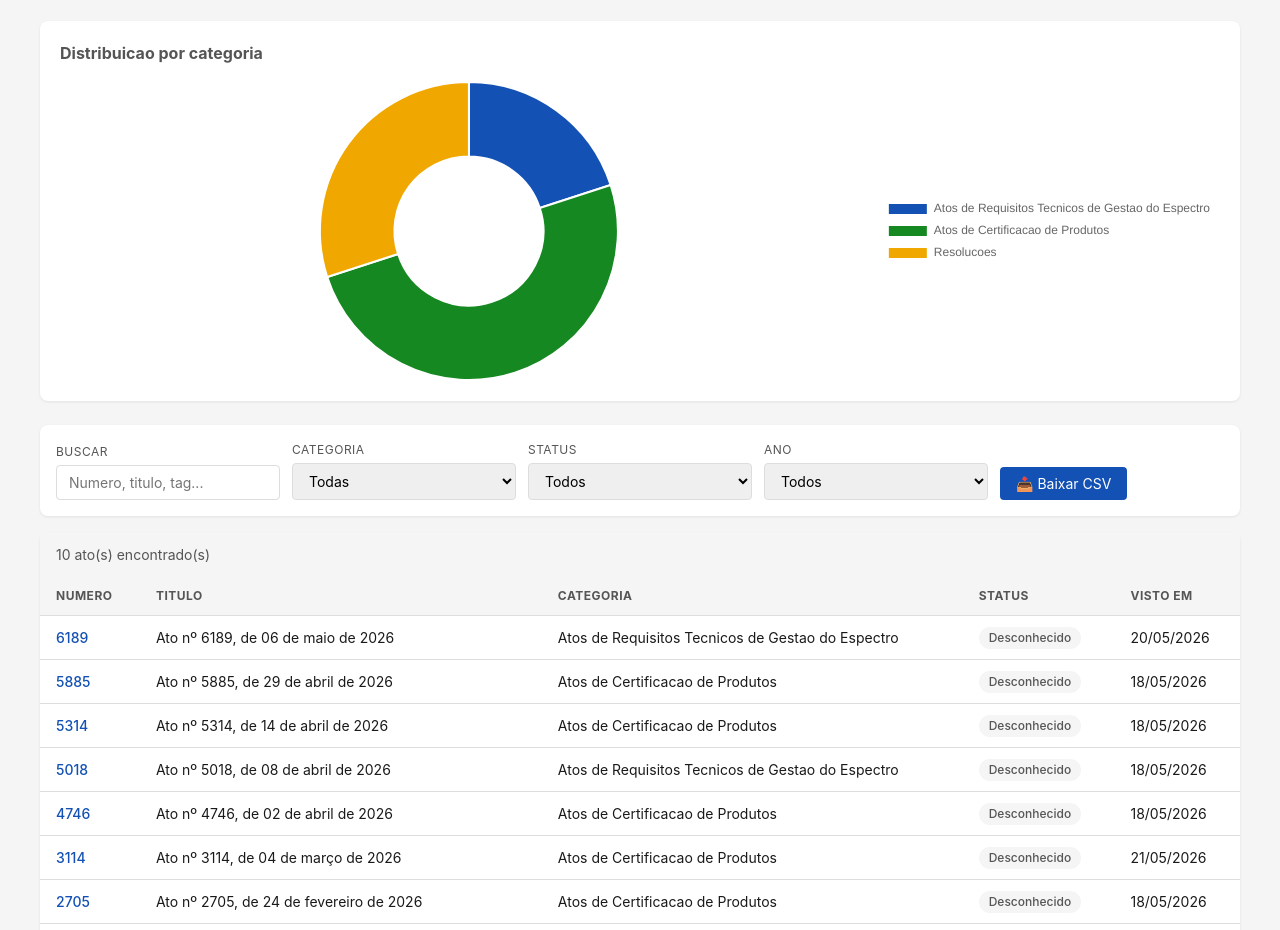
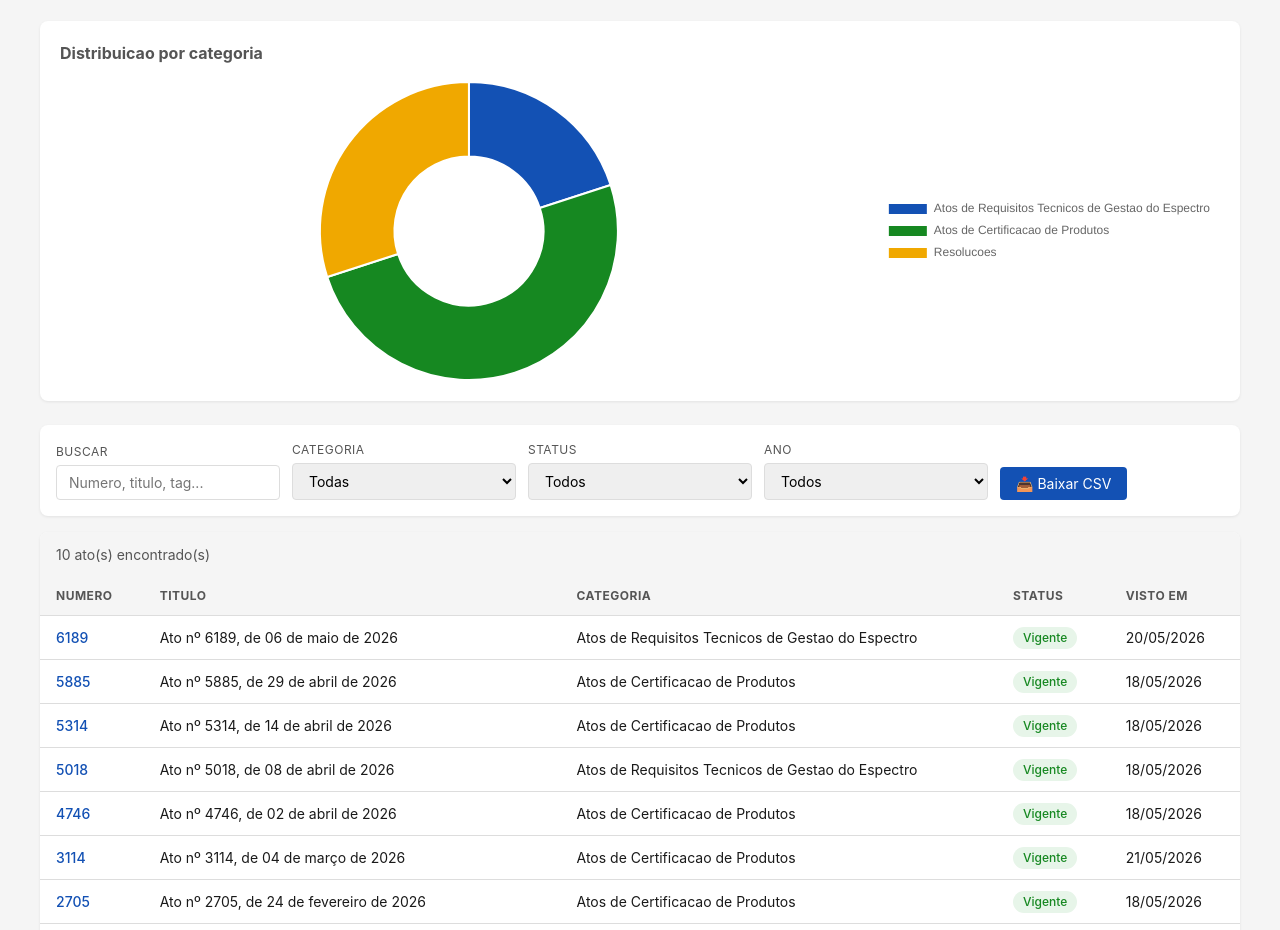
Before and after one commit to ToledoMatheus/monitor-anatel, a plain HTML site: page docs/index.html in a window 1280 px wide. Shown: the part 292-1222 px from the top of the page. Drawn offline with nearby package versions, Linux system fonts and the light colour scheme.

Commit message:
Atualizar estado e relatorio - 2026-05-29

```diff
--- a/docs/dados.json
+++ b/docs/dados.json
@@ -7,9 +7,9 @@
       "ano": 2026,
       "numero": "6189",
       "titulo": "Ato nº 6189, de 06 de maio de 2026",
-      "status": "Desconhecido",
+      "status": "Vigente",
       "primeira_vez_visto": "2026-05-20T14:53:09+00:00",
-      "ultima_vez_visto": "2026-05-29T01:21:15+00:00"
+      "ultima_vez_visto": "2026-05-29T01:31:40+00:00"
     },
     {
       "url": "https://informacoes.anatel.gov.br/legislacao/atos-de-certificacao-de-produtos/2026/2141-ato-5885",
@@ -18,9 +18,9 @@
       "ano": 2026,
       "numero": "5885",
       "titulo": "Ato nº 5885, de 29 de abril de 2026",
-      "status": "Desconhecido",
+      "status": "Vigente",
       "primeira_vez_visto": "2026-05-18T02:27:06+00:00",
-      "ultima_vez_visto": "2026-05-29T01:21:15+00:00"
+      "ultima_vez_visto": "2026-05-29T01:31:40+00:00"
     },
     {
       "url": "https://informacoes.anatel.gov.br/legislacao/atos-de-certificacao-de-produtos/2026/2139-ato-5314",
@@ -29,9 +29,9 @@
       "ano": 2026,
       "numero": "5314",
       "titulo": "Ato nº 5314, de 14 de abril de 2026",
-      "status": "Desconhecido",
+      "status": "Vigente",
       "primeira_vez_visto": "2026-05-18T02:27:06+00:00",
-      "ultima_vez_visto": "2026-05-29T01:21:15+00:00"
+      "ultima_vez_visto": "2026-05-29T01:31:40+00:00"
     },
     {
       "url": "https://informacoes.anatel.gov.br/legislacao/atos-de-requisitos-tecnicos-de-gestao-do-espectro/2026/2133-ato-5018",
@@ -40,9 +40,9 @@
       "ano": 2026,
       "numero": "5018",
       "titulo": "Ato nº 5018, de 08 de abril de 2026",
-      "status": "Desconhecido",
+      "status": "Vigente",
       "primeira_vez_visto": "2026-05-18T02:27:06+00:00",
-      "ultima_vez_visto": "2026-05-29T01:21:15+00:00"
+      "ultima_vez_visto": "2026-05-29T01:31:40+00:00"
     },
     {
       "url": "https://informacoes.anatel.gov.br/legislacao/atos-de-certificacao-de-produtos/2026/2132-ato-4746",
@@ -51,9 +51,9 @@
       "ano": 2026,
       "numero": "4746",
       "titulo": "Ato nº 4746, de 02 de abril de 2026",
-      "status": "Desconhecido",
+      "status": "Vigente",
       "primeira_vez_visto": "2026-05-18T02:27:06+00:00",
-      "ultima_vez_visto": "2026-05-29T01:21:15+00:00"
+      "ultima_vez_visto": "2026-05-29T01:31:40+00:00"
     },
     {
       "url": "https://informacoes.anatel.gov.br/legislacao/atos-de-certificacao-de-produtos/2026/2147-ato-3114",
@@ -62,9 +62,9 @@
       "ano": 2026,
       "numero": "3114",
       "titulo": "Ato nº 3114, de 04 de março de 2026",
-      "status": "Desconhecido",
+      "status": "Vigente",
       "primeira_vez_visto": "2026-05-21T14:57:02+00:00",
-      "ultima_vez_visto": "2026-05-29T01:21:15+00:00"
+      "ultima_vez_visto": "2026-05-29T01:31:40+00:00"
     },
     {
       "url": "https://informacoes.anatel.gov.br/legislacao/atos-de-certificacao-de-produtos/2026/2124-ato-2705",
@@ -73,9 +73,9 @@
       "ano": 2026,
       "numero": "2705",
       "titulo": "Ato nº 2705, de 24 de fevereiro de 2026",
-      "status": "Desconhecido",
+      "status": "Vigente",
       "primeira_vez_visto": "2026-05-18T02:27:06+00:00",
-      "ultima_vez_visto": "2026-05-29T01:21:15+00:00"
+      "ultima_vez_visto": "2026-05-29T01:31:40+00:00"
     },
     {
       "url": "https://informacoes.anatel.gov.br/legislacao/resolucoes/2026/2144-resolucao-anatel-788",
@@ -84,9 +84,9 @@
       "ano": 2026,
       "numero": "788",
       "titulo": "Resolução Anatel nº 788, de 08 de maio de 2026",
-      "status": "Desconhecido",
+      "status": "Vigente",
       "primeira_vez_visto": "2026-05-28T22:18:54+00:00",
-      "ultima_vez_visto": "2026-05-29T01:21:15+00:00"
+      "ultima_vez_visto": "2026-05-29T01:31:40+00:00"
     },
     {
       "url": "https://informacoes.anatel.gov.br/legislacao/resolucoes/2026/2145-resolucao-anatel-787",
@@ -95,9 +95,9 @@
       "ano": 2026,
       "numero": "787",
       "titulo": "Resolução Anatel nº 787, de 08 de maio de 2026",
-      "status": "Desconhecido",
+      "status": "Vigente",
       "primeira_vez_visto": "2026-05-28T22:18:54+00:00",
-      "ultima_vez_visto": "2026-05-29T01:21:15+00:00"
+      "ultima_vez_visto": "2026-05-29T01:31:40+00:00"
     },
     {
       "url": "https://informacoes.anatel.gov.br/legislacao/resolucoes/2026/2131-resolucao-786",
@@ -106,9 +106,9 @@
       "ano": 2026,
       "numero": "786",
       "titulo": "Resolução Anatel nº 786, de 1º de abril de 2026",
-      "status": "Desconhecido",
+      "status": "Vigente",
       "primeira_vez_visto": "2026-05-28T22:18:54+00:00",
-      "ultima_vez_visto": "2026-05-29T01:21:15+00:00"
+      "ultima_vez_visto": "2026-05-29T01:31:40+00:00"
     }
   ]
 }
--- a/docs/stats.json
+++ b/docs/stats.json
@@ -1,8 +1,8 @@
 {
   "total": 10,
-  "vigentes": 0,
+  "vigentes": 10,
   "revogados": 0,
-  "desconhecidos": 10,
+  "desconhecidos": 0,
   "novos_ultimos_30_dias": 10,
   "por_categoria": {
     "Atos de Requisitos Tecnicos de Gestao do Espectro": 2,
@@ -12,5 +12,5 @@
   "por_ano": {
     "2026": 10
   },
-  "ultima_atualizacao": "2026-05-29T01:21:41+00:00"
+  "ultima_atualizacao": "2026-05-29T01:32:10+00:00"
 }
```
Also changed, not shown: relatorios/relatorio-2026-05-29.html (+1 -1 lines), 1 other file.
